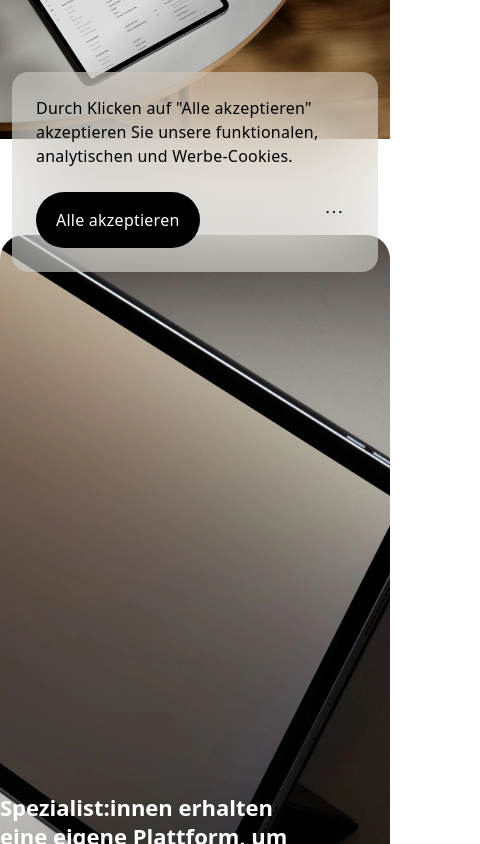
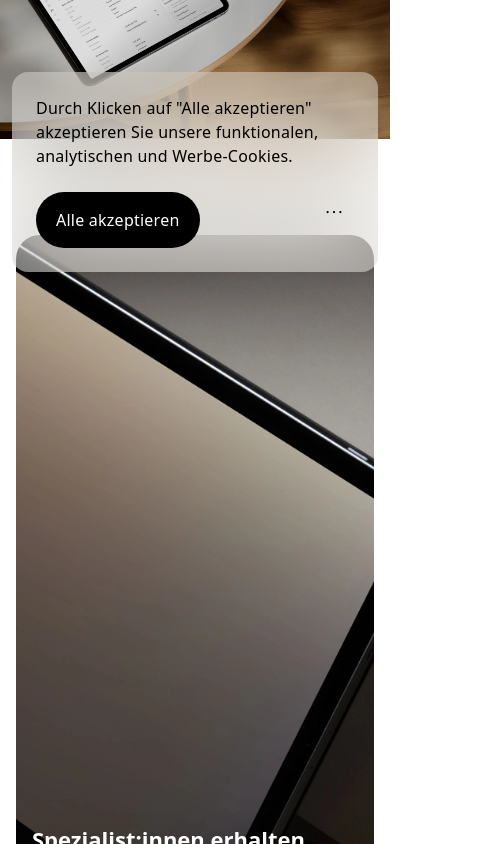
Before and after one commit to Ruby-Care/Website, a Next.js app: page /de/home in a window 390 px wide. Shown: the part 560-1404 px from the top of the page, 480 px wide, since content can reach past the window. Built offline with nearby package versions, Linux system fonts and the light colour scheme; no server answers; a web font is replaced by a local one.

Commit message:
rwd for home

```diff
--- a/app/[locale]/home/components/HowWeHelp/HowWeHelp.module.css
+++ b/app/[locale]/home/components/HowWeHelp/HowWeHelp.module.css
@@ -1,5 +1,9 @@
 .section {
   padding: var(--space-128) 0 var(--space-128);
+
+  @media (max-width: 960px) {
+    padding: var(--space-40) 0 var(--space-16);
+  }
 }
 
 .inner {
@@ -10,6 +14,7 @@
 
   @media (max-width: 960px) {
     grid-template-columns: 1fr;
+    margin: 0 var(--space-16) 0 var(--space-16);
   }
 }
 
@@ -24,6 +29,10 @@
   display: block;
   border-radius: var(--radius-3xl);
   corner-shape: superellipse(1.25);
+
+  @media (max-width: 960px) {
+    width: 100%;
+  }
 }
 
 .content {
@@ -33,6 +42,12 @@
   flex-direction: column;
   gap: var(--space-16);
   align-items: flex-start;
+  order: -2;
+
+  @media (max-width: 960px) {
+    width: auto;
+    margin: 0 var(--space-16) var(--space-4) var(--space-16);
+  }
 
   .title {
     margin: 0;
--- a/app/[locale]/home/components/Mission/Mission.module.css
+++ b/app/[locale]/home/components/Mission/Mission.module.css
@@ -1,4 +1,4 @@
-.section {
+.mission {
   padding: var(--space-120) 0;
   margin: 0 auto var(--space-64);
   border-radius: var(--radius-2xl);
@@ -7,8 +7,9 @@
   background-position: center;
   background-size: cover;
 
-  @media (max-width: 768px) {
-    padding: var(--space-64) var(--space-32);
+  @media (max-width: 1440px) {
+    padding: var(--space-64) var(--space-16);
+    margin: 0 var(--space-16) 0 var(--space-16);
   }
 }
 
--- a/app/[locale]/home/components/Mission/Mission.tsx
+++ b/app/[locale]/home/components/Mission/Mission.tsx
@@ -10,7 +10,7 @@ export function Mission() {
   const router = useRouter();
 
   return (
-    <section className={`${styles.section} container-md`} aria-labelledby="mission-title">
+    <section className={`${styles.mission} container-md`} aria-labelledby="mission-title">
       <div className={`${styles.inner} container-rg`}>
         <div className={styles.content}>
           <p className={`${styles.kicker} type-title`}>{t('title')}</p>
--- a/app/[locale]/home/components/WhatYouGet/WhatYouGet.module.css
+++ b/app/[locale]/home/components/WhatYouGet/WhatYouGet.module.css
@@ -1,5 +1,9 @@
 .section {
   padding: var(--space-96) 0 0 0;
+
+  @media (max-width: 960px) {
+    padding-bottom: var(--space-12);
+  }
 }
 
 .inner {
@@ -8,8 +12,18 @@
   gap: var(--space-48);
   align-items: start;
 
+  @media (max-width: 1440px) {
+    margin-left: var(--space-32);
+    margin-right: var(--space-32);
+    grid-template-columns: minmax(0, 1fr) minmax(0, 1fr);
+    gap: var(--space-40);
+  }
+
   @media (max-width: 960px) {
+    gap: var(--space-16);
     grid-template-columns: 1fr;
+    margin-left: var(--space-16);
+    margin-right: var(--space-16);
   }
 }
 
@@ -21,6 +35,11 @@
   justify-content: flex-end;
   min-height: 740px;
   padding: var(--space-40);
+
+  @media (max-width: 780px) {
+    padding: var(--space-64) var(--space-16);
+    gap: var(--space-24);
+  }
 }
 
 .specialist {
@@ -31,8 +50,8 @@
   background-size: cover;
 
   @media (max-width: 960px) {
-    border-left: none;
-    padding-left: 0;
+    border-bottom-left-radius: var(--radius-lg);
+    border-bottom-right-radius: var(--radius-lg);
   }
 }
 
@@ -44,8 +63,8 @@
   background-size: cover;
 
   @media (max-width: 960px) {
-    border-left: none;
-    padding-left: 0;
+    border-top-left-radius: var(--radius-lg);
+    border-top-right-radius: var(--radius-lg);
   }
 }
 
@@ -72,11 +91,19 @@
 }
 
 .modalDescription {
-  margin: 0;
+  margin-bottom: var(--space-24);
   color: var(--color-text-muted);
+
+  @media (max-width: 960px) {
+    margin-bottom: var(--space-24);
+  }
 }
 
 .modalActions {
   display: flex;
   justify-content: flex-end;
+
+  @media (max-width: 960px) {
+    justify-content: flex-start;
+  }
 }
```
